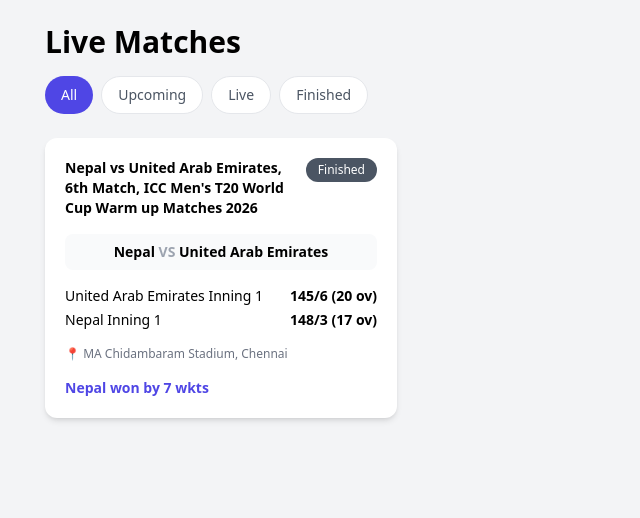
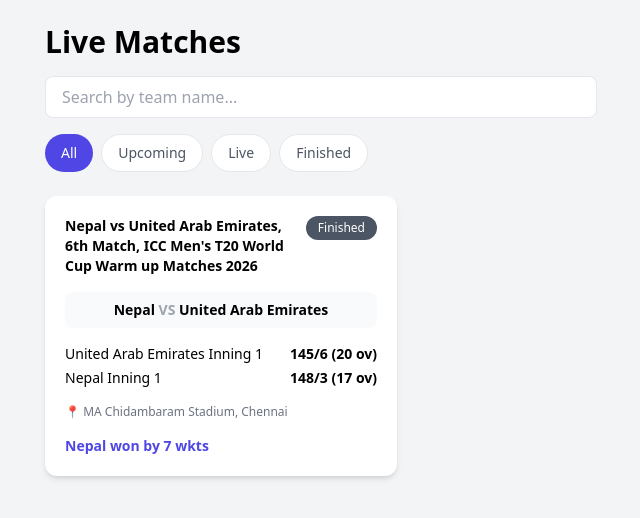
Before and after one commit to shesamsetti-vamsi/live-cricket-score-app, a React (Vite) app: page / in a window 1280 px wide. Shown: the top 518 px of the page, without its empty margins (43-683 px from the left). Built offline with nearby package versions, Linux system fonts and the light colour scheme; no server answers.

Commit message:
enhancement: auto-refresh, search, sorting, and README polish

```diff
--- /dev/null
+++ b/src/context/MatchContext.jsx
@@ -0,0 +1,35 @@
+import { createContext, useContext, useEffect, useState } from "react";
+import { fetchLiveMatches } from "../services/cricketApi";
+
+const MatchContext = createContext();
+
+export function MatchProvider({ children }) {
+  const [matches, setMatches] = useState([]);
+  const [loading, setLoading] = useState(true);
+
+  const loadMatches = async () => {
+    const data = await fetchLiveMatches();
+    setMatches(data);
+    setLoading(false);
+  };
+
+  useEffect(() => {
+    loadMatches();
+
+    const interval = setInterval(() => {
+      loadMatches();
+    }, 30000); // 30 seconds
+
+    return () => clearInterval(interval);
+  }, []);
+
+  return (
+    <MatchContext.Provider value={{ matches, loading }}>
+      {children}
+    </MatchContext.Provider>
+  );
+}
+
+export function useMatches() {
+  return useContext(MatchContext);
+}
--- a/src/main.jsx
+++ b/src/main.jsx
@@ -2,12 +2,15 @@
 import ReactDOM from "react-dom/client";
 import { BrowserRouter } from "react-router-dom";
 import App from "./App";
+import { MatchProvider } from "./context/MatchContext";
 import "./index.css";
 
 ReactDOM.createRoot(document.getElementById("root")).render(
   <React.StrictMode>
     <BrowserRouter>
-      <App />
+      <MatchProvider>
+        <App />
+      </MatchProvider>
     </BrowserRouter>
   </React.StrictMode>
 );
--- a/src/pages/Home.jsx
+++ b/src/pages/Home.jsx
@@ -1,37 +1,66 @@
-import { useEffect, useState } from "react";
-import { fetchLiveMatches } from "../services/cricketApi";
+import { useState } from "react";
 import MatchCard from "../components/MatchCard";
+import { useMatches } from "../context/MatchContext";
 
 function Home() {
-  const [matches, setMatches] = useState([]);
+  const { matches, loading } = useMatches();
+
   const [filter, setFilter] = useState("all");
+  const [query, setQuery] = useState("");
 
-  useEffect(() => {
-    fetchLiveMatches().then((data) => setMatches(data));
-  }, []);
+  // Loading state
+  if (loading) {
+    return (
+      <div className="min-h-screen flex items-center justify-center text-gray-500">
+        Loading matches...
+      </div>
+    );
+  }
 
-  const filteredMatches = matches.filter((match) => {
-    if (filter === "upcoming") return !match.matchStarted;
-    if (filter === "live") return match.matchStarted && !match.matchEnded;
-    if (filter === "finished") return match.matchEnded;
-    return true;
-  });
+  // Filter by match status
+  const filteredMatches = matches
+    .filter((match) => {
+      if (filter === "upcoming") return !match.matchStarted;
+      if (filter === "live") return match.matchStarted && !match.matchEnded;
+      if (filter === "finished") return match.matchEnded;
+      return true;
+    })
+    // Search by team name
+    .filter((match) =>
+      match.teams?.some((team) =>
+        team.toLowerCase().includes(query.toLowerCase())
+      )
+    );
+
+  // Sort by date (latest first)
+  const sortedMatches = [...filteredMatches].sort(
+    (a, b) => new Date(b.dateTimeGMT) - new Date(a.dateTimeGMT)
+  );
 
   return (
     <div className="min-h-screen bg-gray-100">
       <div className="max-w-6xl mx-auto p-6">
         <h1 className="text-3xl font-bold mb-4">Live Matches</h1>
 
-        {/* FILTERS */}
-        <div className="flex gap-2 mb-6">
+        {/* Search */}
+        <input
+          type="text"
+          placeholder="Search by team name..."
+          value={query}
+          onChange={(e) => setQuery(e.target.value)}
+          className="mb-4 w-full md:w-1/2 px-4 py-2 border rounded-lg focus:outline-none focus:ring-2 focus:ring-indigo-500"
+        />
+
+        {/* Filters */}
+        <div className="flex flex-wrap gap-2 mb-6">
           {["all", "upcoming", "live", "finished"].map((type) => (
             <button
               key={type}
               onClick={() => setFilter(type)}
-              className={`px-4 py-2 rounded-full text-sm font-medium ${
+              className={`px-4 py-2 rounded-full text-sm font-medium transition ${
                 filter === type
                   ? "bg-indigo-600 text-white"
-                  : "bg-white text-gray-600 border"
+                  : "bg-white text-gray-600 border hover:bg-gray-50"
               }`}
             >
               {type.charAt(0).toUpperCase() + type.slice(1)}
@@ -39,12 +68,12 @@
           ))}
         </div>
 
-        {/* GRID */}
-        {filteredMatches.length === 0 ? (
+        {/* Match Grid */}
+        {sortedMatches.length === 0 ? (
           <p className="text-gray-500">No matches found</p>
         ) : (
           <div className="grid grid-cols-1 md:grid-cols-2 lg:grid-cols-3 gap-6">
-            {filteredMatches.map((match) => (
+            {sortedMatches.map((match) => (
               <MatchCard key={match.id} match={match} />
             ))}
           </div>
--- a/src/pages/MatchDetails.jsx
+++ b/src/pages/MatchDetails.jsx
@@ -1,22 +1,24 @@
 import { useParams, Link } from "react-router-dom";
-import { fetchLiveMatches } from "../services/cricketApi";
-import { useEffect, useState } from "react";
+import { useMatches } from "../context/MatchContext";
 
 function MatchDetails() {
   const { id } = useParams();
-  const [match, setMatch] = useState(null);
+  const { matches, loading } = useMatches();
 
-  useEffect(() => {
-    fetchLiveMatches().then((matches) => {
-      const found = matches.find((m) => m.id === id);
-      setMatch(found);
-    });
-  }, [id]);
+  if (loading) {
+    return (
+      <div className="min-h-screen flex items-center justify-center text-gray-500">
+        Loading match...
+      </div>
+    );
+  }
+
+  const match = matches.find((m) => m.id === id);
 
   if (!match) {
     return (
       <div className="min-h-screen bg-gray-100 p-6">
-        <p className="text-gray-500">Match not found</p>
+        <p className="text-gray-500 mb-2">Match not found</p>
         <Link to="/" className="text-indigo-600 underline">
           Go back
         </Link>
@@ -37,14 +39,18 @@
           {match.teams?.[0]} VS {match.teams?.[1]}
         </div>
 
-        {match.score?.map((s, idx) => (
+        {match.score?.length > 0 ? (
+          match.score.map((s, idx) => (
             <div key={idx} className="flex justify-between">
               <span>{s.inning}</span>
               <span className="font-semibold">
                 {s.r}/{s.w} ({s.o} ov)
               </span>
             </div>
-        ))}
+          ))
+        ) : (
+          <p className="text-gray-500 text-sm">Match not started yet</p>
+        )}
 
         <p className="text-sm text-gray-500">📍 {match.venue}</p>
         <p className="text-lg font-semibold text-indigo-600">
```
Also changed, not shown: 1 other file (tests, documents, lock files or other folders). Lines whose indentation alone changed are shown as unchanged.
